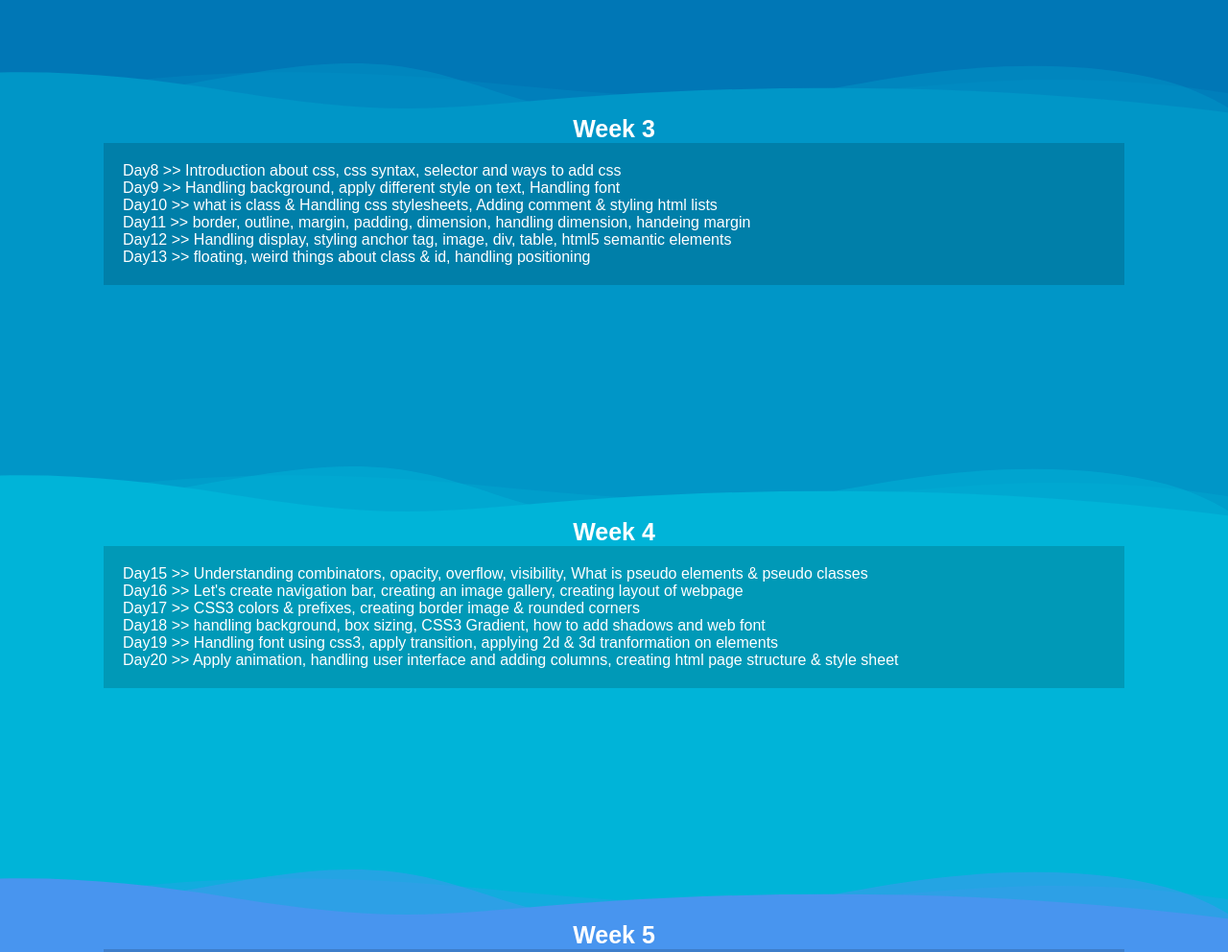
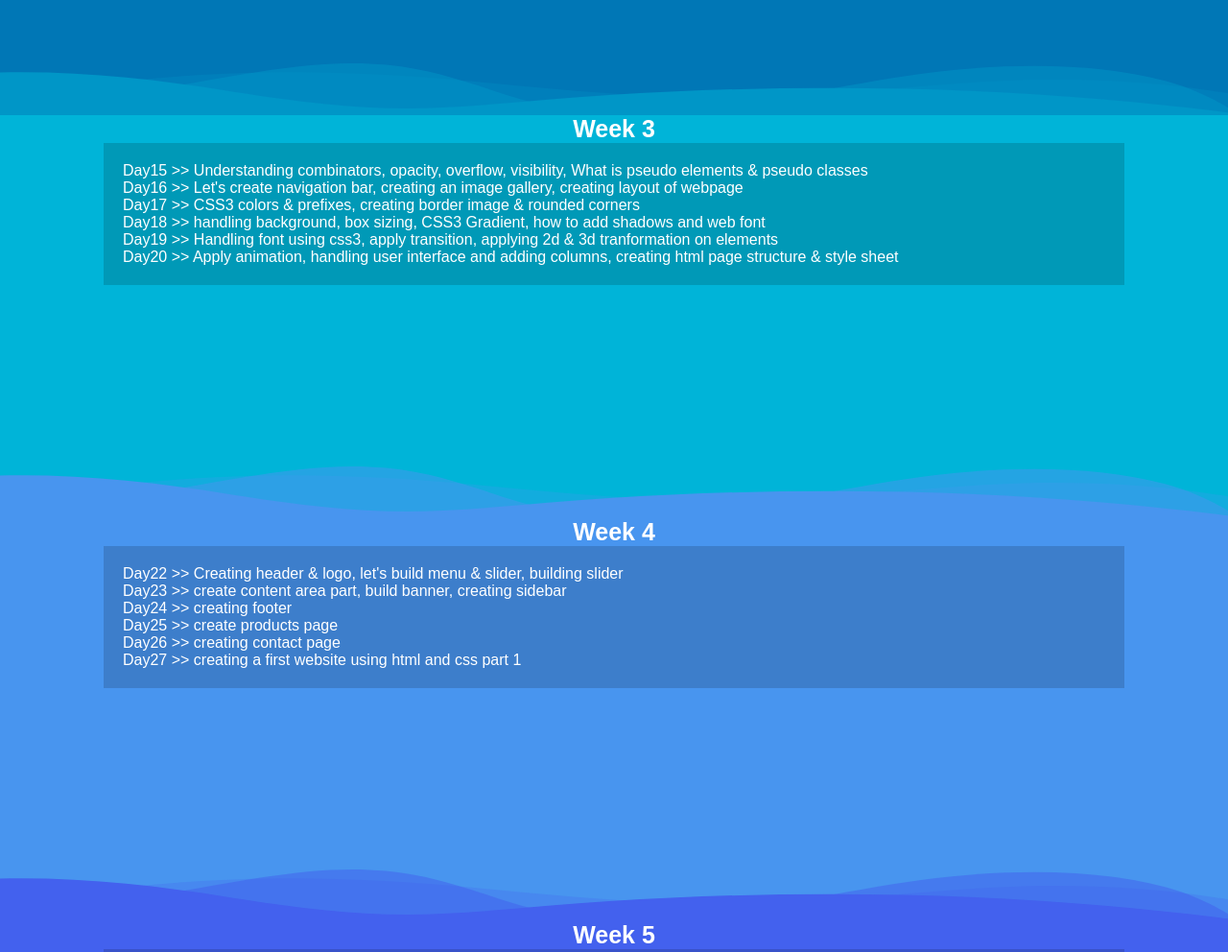
Before and after one commit to pinological/syllabus-of-Web-developement, a plain HTML site: page index.html in a window 1280 px wide. Shown: the part 1120-2112 px from the top of the page at 96% size. Drawn offline with Linux system fonts and the light colour scheme.

Commit message:
second change

```diff
--- a/index.html
+++ b/index.html
@@ -69,30 +69,10 @@
         </svg>
     </div>
 </section>
-<section class="week3color">
-    <p class="head">
-        Week 3
-    </p>
-    <div class="contain infocontain">
-        Day8 >> Introduction about css, css syntax, selector and ways to add css <br>
-        Day9 >> Handling background, apply different style on text, Handling font <br>
-        Day10 >> what is class & Handling css stylesheets, Adding comment & styling html lists <br>
-        Day11 >> border, outline, margin, padding, dimension, handling dimension, handeing margin <br>
-        Day12 >> Handling display, styling anchor tag, image, div, table, html5 semantic elements <br>
-        Day13 >> floating, weird things about class & id, handling positioning
-    </div>
-    <div class="custom-shape-divider-bottom-1630918084">
-        <svg data-name="Layer 1" xmlns="http://www.w3.org/2000/svg" viewBox="0 0 1200 120" preserveAspectRatio="none">
-            <path d="M0,0V46.29c47.79,22.2,103.59,32.17,158,28,70.36-5.37,136.33-33.31,206.8-37.5C438.64,32.43,512.34,53.67,583,72.05c69.27,18,138.3,24.88,209.4,13.08,36.15-6,69.85-17.84,104.45-29.34C989.49,25,1113-14.29,1200,52.47V0Z" opacity=".25" class="shape-fill"></path>
-            <path d="M0,0V15.81C13,36.92,27.64,56.86,47.69,72.05,99.41,111.27,165,111,224.58,91.58c31.15-10.15,60.09-26.07,89.67-39.8,40.92-19,84.73-46,130.83-49.67,36.26-2.85,70.9,9.42,98.6,31.56,31.77,25.39,62.32,62,103.63,73,40.44,10.79,81.35-6.69,119.13-24.28s75.16-39,116.92-43.05c59.73-5.85,113.28,22.88,168.9,38.84,30.2,8.66,59,6.17,87.09-7.5,22.43-10.89,48-26.93,60.65-49.24V0Z" opacity=".5" class="shape-fill"></path>
-            <path d="M0,0V5.63C149.93,59,314.09,71.32,475.83,42.57c43-7.64,84.23-20.12,127.61-26.46,59-8.63,112.48,12.24,165.56,35.4C827.93,77.22,886,95.24,951.2,90c86.53-7,172.46-45.71,248.8-84.81V0Z" class="shape-fill"></path>
-        </svg>
-    </div>
-</section>
 
 <section class="week4color">
     <p class="head">
-        Week 4
+        Week 3
     </p>
     <div class="contain infocontain">
         Day15 >> Understanding combinators, opacity, overflow, visibility, What is pseudo elements & pseudo classes <br>
@@ -112,7 +92,7 @@
 </section>
 <section class="week5">
     <p class="head">
-        Week 5
+        Week 4
     </p>
     <div class="contain infocontain">
         Day22 >> Creating header & logo, let's build menu & slider, building slider <br>
@@ -132,7 +112,7 @@
 </section>
 <section class="week6">
     <p class="head">
-        Week 6
+        Week 5
     </p>
     <div class="contain infocontain">
         Day29 >> creating a first website using html and css part 2 <br>
@@ -152,7 +132,7 @@ Day34 >> Responsiv contact form <br>
 </section>
 <section class="week7">
     <p class="head">
-        Week 7
+        Week 6
     </p>
     <div class="contain infocontain">
         Day36 >> Introduction to JavaScript, JavaScript in html(inner and outer) <br>
@@ -172,7 +152,7 @@ Day34 >> Responsiv contact form <br>
 </section>
 <section class="week8">
     <p class="head">
-        Week 8
+        Week 7
     </p>
     <div class="contain infocontain">
         Day36 >> Introduction to JavaScript, JavaScript in html(inner and outer) <br>
@@ -192,7 +172,7 @@ Day34 >> Responsiv contact form <br>
 </section>
 <section class="week9">
     <p class="head">
-        Week 9
+        Week 8
     </p>
     <div class="contain infocontain">
 Day43 >> Reserved Words, Date(formats, get methods and set methods) <br>
@@ -212,7 +192,7 @@ Day48 >> Scope, hoisting, strict mode, this keyword <br>
 </section>
 <section class="week10">
     <p class="head">
-        Week 10
+        Week 9
     </p>
     <div class="contain infocontain">
         Day50 >> Arrow Function, Classes <br>
@@ -232,7 +212,7 @@ Day48 >> Scope, hoisting, strict mode, this keyword <br>
 </section>
 <section class="week11">
     <p class="head">
-        Week 11
+        Week 10
     </p>
     <div class="contain infocontain">
         Day63 >> Designing principles (Golden Rule) <br>
```
